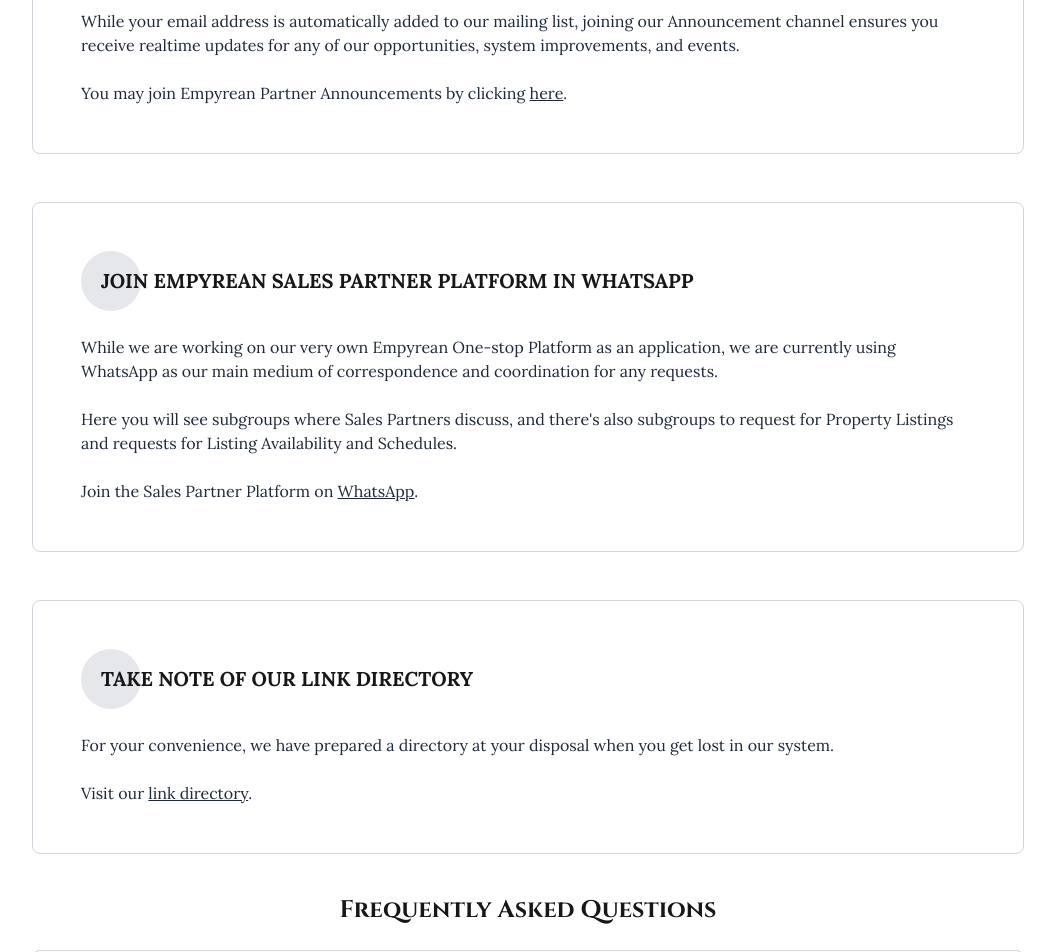
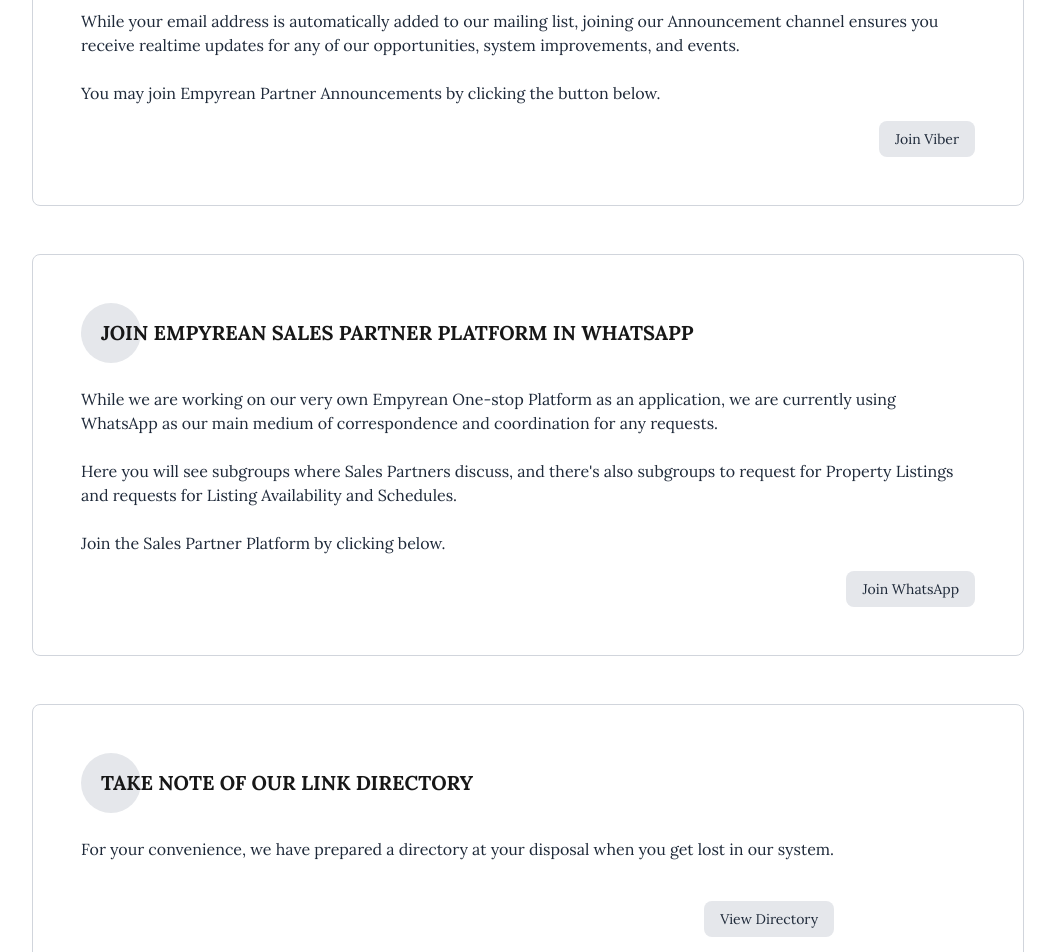
Before and after one commit to Empyrean25/empyrean, a Next.js app: page /salespartner in a window 1280 px wide. Shown: the part 680-1632 px from the top of the page, without its empty margins (112-1167 px from the left). Built offline with nearby package versions, Linux system fonts and the light colour scheme.

Commit message:
Update page.tsx

```diff
--- a/src/app/salespartner/page.tsx
+++ b/src/app/salespartner/page.tsx
@@ -54,15 +54,17 @@ export default function BrokerAgentDeveloperPage() {
               system improvements, and events.
               <br />
               <br />
-              You may join Empyrean Partner Announcements by clicking{" "}
+              You may join Empyrean Partner Announcements by clicking the button below.
+              <div className="flex justify-end mt-4">
                 <a
                   href="https://invite.viber.com/?g2=AQBuDuOs8ZakelU1VdhF1fsQyuyf9PWwqRG2%2FtfJjnjrMG8X%2BaGMrHnbBzjOu5rx"
                   target="_blank"
                   rel="noopener noreferrer"
-                className="underline text-gray-800"
+                  className="px-4 py-2 rounded-lg bg-gray-200 text-gray-800 text-sm hover:bg-gray-300 transition"
                 >
-                here
-              </a>.
+                  Join Viber
+                </a>
+              </div>
             </>
           </ContentCard>
         </div>
@@ -76,15 +78,17 @@ export default function BrokerAgentDeveloperPage() {
               Here you will see subgroups where Sales Partners discuss, and there&apos;s also subgroups to request for Property Listings and requests for Listing Availability and Schedules.
               <br />
               <br />
-              Join the Sales Partner Platform on{" "}
+              Join the Sales Partner Platform by clicking below.
+              <div className="flex justify-end mt-4">
                 <a
                   href="https://chat.whatsapp.com/B5Ni4SDNXm60QZ7JXnlPVr"
                   target="_blank"
                   rel="noopener noreferrer"
-                className="underline text-gray-800"
+                  className="px-4 py-2 rounded-lg bg-gray-200 text-gray-800 text-sm hover:bg-gray-300 transition"
                 >
-                WhatsApp
-              </a>.
+                  Join WhatsApp
+                </a>
+              </div>
             </>
           </ContentCard>
         </div>
@@ -95,15 +99,16 @@ export default function BrokerAgentDeveloperPage() {
               For your convenience, we have prepared a directory at your disposal when you get lost in our system.
               <br />
               <br />
-              Visit our{" "}
+              <div className="flex justify-end mt-4">
                 <a
                   href="https://empyreanrealestate.carrd.co"
                   target="_blank"
                   rel="noopener noreferrer"
-                className="underline text-gray-800"
+                  className="px-4 py-2 rounded-lg bg-gray-200 text-gray-800 text-sm hover:bg-gray-300 transition"
                 >
-                link directory
-              </a>.
+                  View Directory
+                </a>
+              </div>
             </>
           </ContentCard>
         </div>
```
Lines whose indentation alone changed are shown as unchanged.
